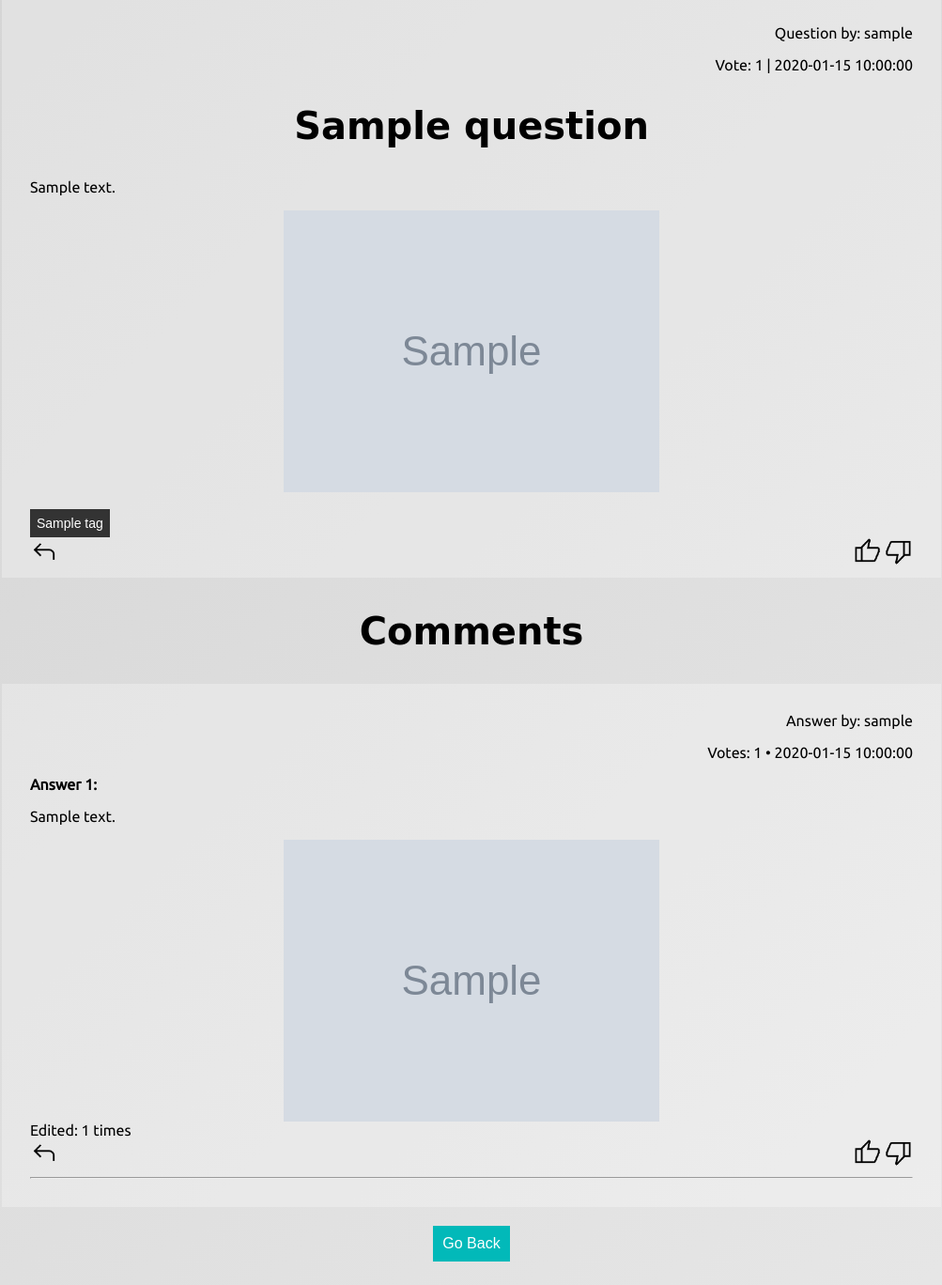
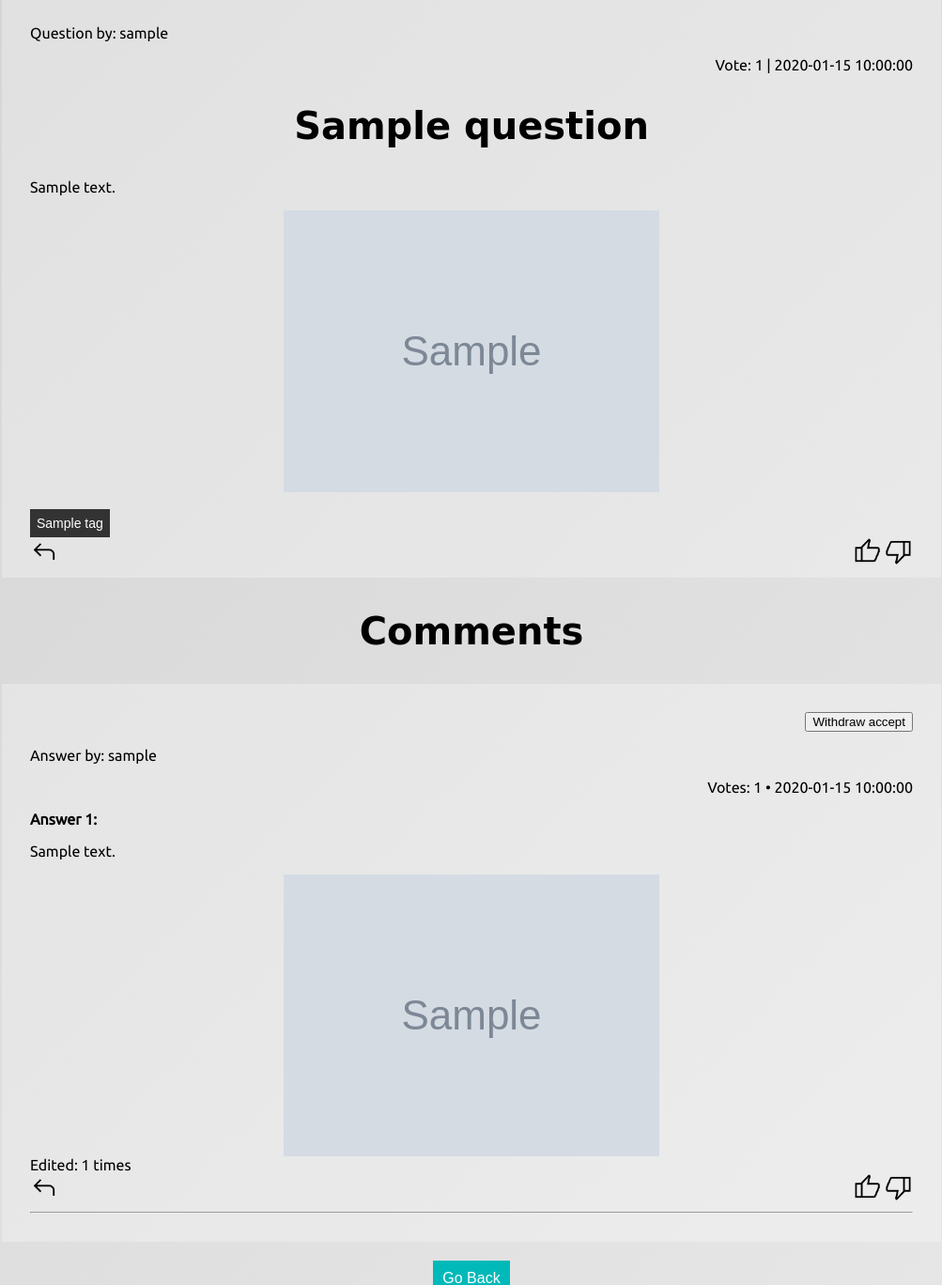
Before and after one commit to CodecoolGlobal/ask-mate-3-python-xKeiro, a Flask app: template templates/questions.html in a window 1280 px wide. Shown: the part 456-1824 px from the top of the page at 94% size, without its empty margins (138-1141 px from the left). Before the commit the page ends 1799 px from the top, so only its background shows below. Run offline with Flask 2, Linux system fonts and the light colour scheme; the visitor is signed in with stand-in values (Sample User, id 1); the template is opened without the code that fills it: most values are stand-ins (such as "Sample title", 1, 10 or a date in 2020); grey boxes marked "Sample" are stand-in pictures; some libraries are stand-ins or nearby versions; some web fonts are replaced.

Commit message:
accept button workin

```diff
--- a/server.py
+++ b/server.py
@@ -356,13 +356,13 @@ def user_page(user_id):
 def bonus_questions():
     return render_template('bonus_questions.html', questions=SAMPLE_QUESTIONS)
 
+
 @app.route("/tags")
 def tags_page():
     tags = data_manager.get_tags()
     searched_tag_id = request.args.get('tag_id')
     filtered_questions = data_manager.get_questions_by_tag_id(searched_tag_id)
-    return render_template("tags.html",tags=tags, questions=filtered_questions)
-
+    return render_template("tags.html", tags=tags, questions=filtered_questions)
 
 
 @app.route('/registration', methods=["GET", "POST"])
@@ -377,5 +377,13 @@ def add_applicants():
     return render_template('registration.html')
 
 
+@app.route('/accept/<answer_id>', methods=["POST"])
+def accept_answer(answer_id):
+    question = data_manager.get_question_id_by_answer_id(answer_id)
+    answer=data_manager.get_answer_by_id(answer_id)
+    data_manager.change_accept_state(answer_id)
+    return redirect(request.referrer)
+
+
 if __name__ == "__main__":
     app.run(debug=True)
--- a/static/main.css
+++ b/static/main.css
@@ -360,5 +360,13 @@ textarea {
 
 .user-info{
     color: rgba(0, 0, 0, 1);
-    text-align: right;
+    text-align: left;
 }
+
+#accept{
+    background-color: #8bba82;
+    border: 1px solid black;
+    border-radius: 3px;
+    box-shadow: 5px 5px 5px grey;
+
+}
--- a/templates/questions.html
+++ b/templates/questions.html
@@ -35,6 +35,21 @@
 		<div class="comment-box">
 			<div class="comment">
 				<div class="comment-info">
+                    {% if session['user_id'] == question['user_id'] %}
+                    {% if answer['accepted'] == False %}
+                        <form action="{{ url_for("accept_answer", answer_id = answer['id']) }}" method="POST">
+                            <button type="submit" id="accept">
+                                Accept
+                            </button>
+                        </form>
+                    {% else %}
+                        <form action="{{ url_for("accept_answer", answer_id = answer['id']) }}" method="POST">
+                        <button type="submit" id="not_accept">
+                            Withdraw accept
+                        </button>
+                    {% endif %}
+                    {% endif %}
+
 					<p class="user-info">Answer by: {{ answer.username }}</p>
 					<p>Votes: {{ answer.vote_count }} • {{ answer.submission_time }}</p>
 				</div>
```
Also changed, not shown: data_manager.py (+11 -1 lines).
